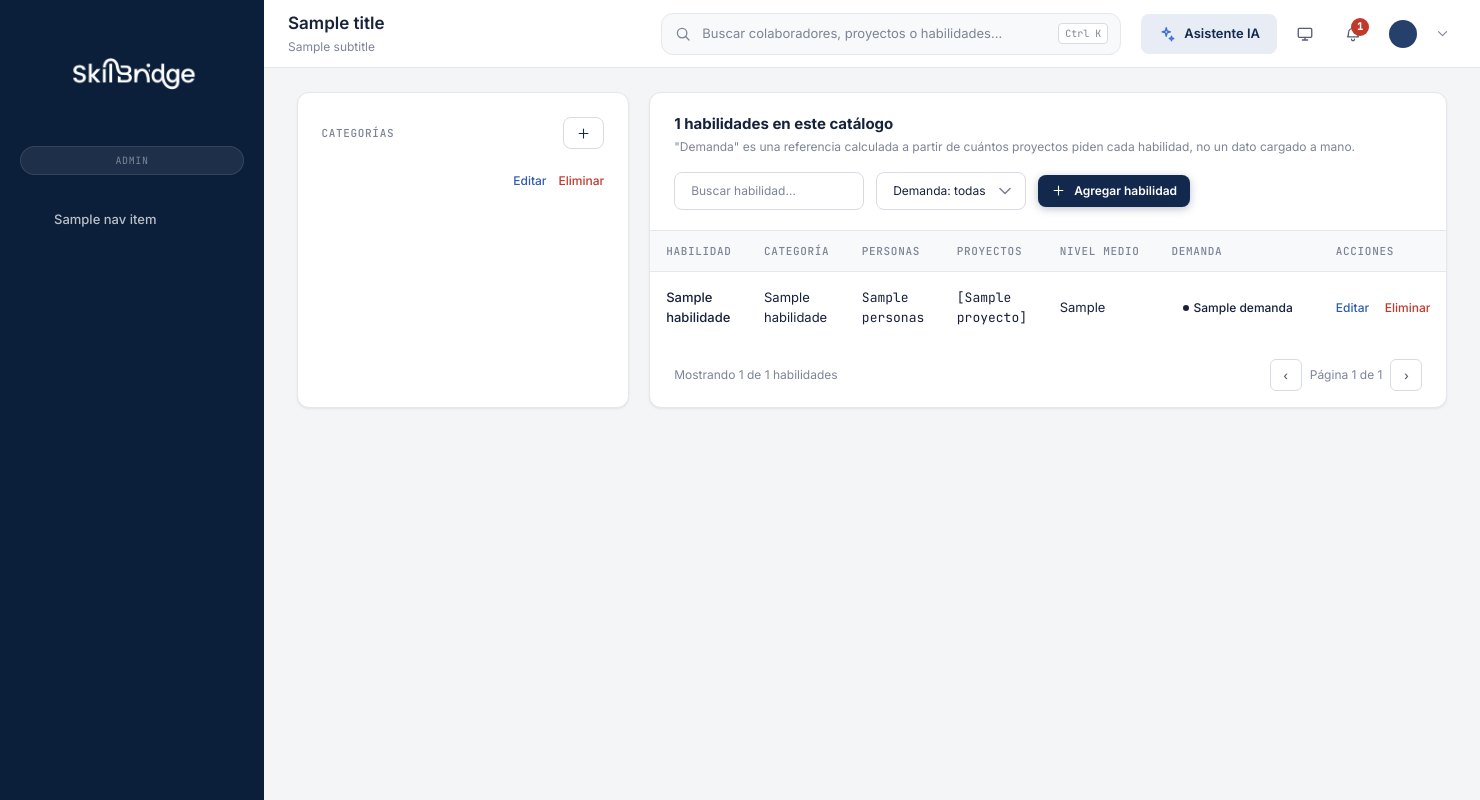
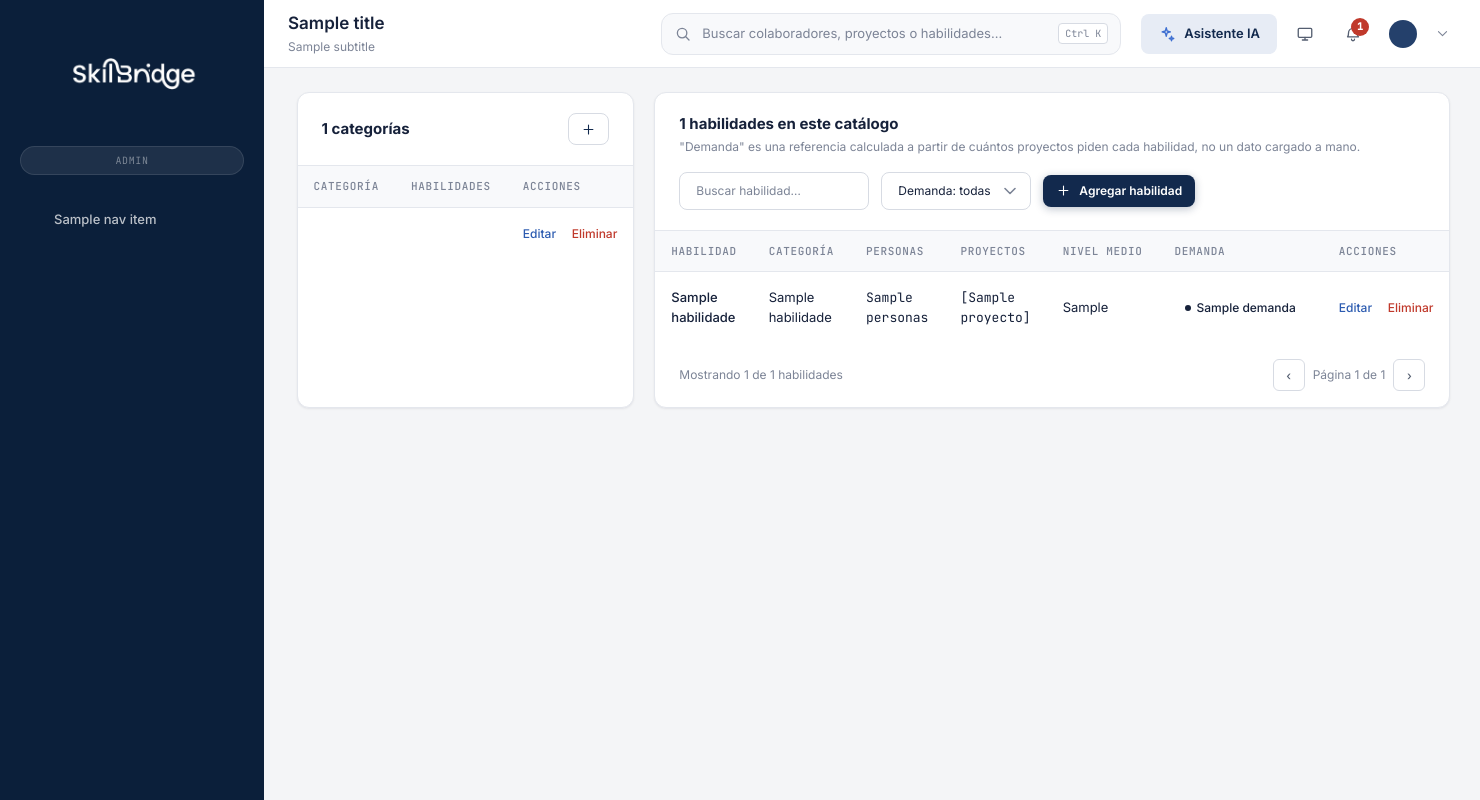
Before and after one commit to lucia-gil/SkillBridge-AI, a Spring app: template src/main/resources/templates/administrador/habilidades.html in a window 1480 px wide. Run offline with Thymeleaf, Linux system fonts and the light colour scheme; the template is opened without the code that fills it: most values are stand-ins (such as "Sample title", 1, 10 or a date in 2020); data that the repository does not hold is empty.

Commit message:
Unificar el panel de Categorías con el estilo de tabla del resto de la app
El panel de Categorías era una lista de filas sueltas (.info-row), sin
encabezado y con acciones menos alineadas, distinto del resto de las
tablas del sistema. Ahora usa la misma estructura (.data-table,
.table-toolbar, .cell-primary, .cell-actions) que la tabla de
habilidades de al lado y que el resto de vistas (usuarios, proyectos,
auditoría). Se anula el min-width de 720px de .data-table solo en esta
tabla (columna angosta del grid) para que no desborde.

Sin cambios de backend ni de comportamiento, solo de maquetado.

Co-Authored-By: Claude Sonnet 5 <noreply@anthropic.com>
Claude-Session: https://claude.ai/code/session_01ByKM9R8PZzZWGdsCdB6zBS

```diff
--- a/src/main/resources/templates/administrador/habilidades.html
+++ b/src/main/resources/templates/administrador/habilidades.html
@@ -18,26 +18,31 @@
     <main class="page-content" id="page-content">
 
       <div class="detail-grid" style="grid-template-columns: 1fr 2.4fr; align-items: stretch;">
-        <section class="card card-pad" style="height:100%;">
-          <div style="display:flex; align-items:center; justify-content:space-between; margin-bottom:var(--space-3);">
-            <p class="label-mono" style="margin:0;">Categorías</p>
+        <section class="card" style="height:100%;">
+          <div class="table-toolbar">
+            <div>
+              <strong th:text="${categorias.size()} + ' categorías'">0 categorías</strong>
+            </div>
             <button type="button" class="btn btn-secondary btn-sm" id="add-category-btn" title="Agregar categoría">
               <svg class="icon icon-sm"><use href="/img/icons.svg#icon-plus"></use></svg>
             </button>
           </div>
-          <div id="category-list">
-            <div class="info-row" th:each="c : ${categorias}" th:attr="data-id=${c.id()}">
-              <span class="info-row-label" th:text="${c.nombre()}">Categoría</span>
-              <span style="display:flex; align-items:center; gap:10px;">
-                <span class="info-row-value mono" th:text="${c.cantidad()}">0</span>
-                <span class="cell-actions">
-                  <button type="button" data-edit-category
-                          th:attr="data-id=${c.id()}, data-nombre=${c.nombre()}">Editar</button>
-                  <button type="button" class="danger" data-delete-category
-                          th:attr="data-id=${c.id()}, data-nombre=${c.nombre()}, data-cantidad=${c.cantidad()}">Eliminar</button>
-                </span>
-              </span>
-            </div>
+          <div class="table-scroll">
+            <table class="data-table" style="min-width:0;">
+              <thead><tr><th>Categoría</th><th>Habilidades</th><th>Acciones</th></tr></thead>
+              <tbody id="category-list">
+                <tr th:each="c : ${categorias}" th:attr="data-id=${c.id()}">
+                  <td class="cell-primary" th:text="${c.nombre()}">Categoría</td>
+                  <td class="mono" th:text="${c.cantidad()}">0</td>
+                  <td class="cell-actions">
+                    <button type="button" data-edit-category
+                            th:attr="data-id=${c.id()}, data-nombre=${c.nombre()}">Editar</button>
+                    <button type="button" class="danger" data-delete-category
+                            th:attr="data-id=${c.id()}, data-nombre=${c.nombre()}, data-cantidad=${c.cantidad()}">Eliminar</button>
+                  </td>
+                </tr>
+              </tbody>
+            </table>
           </div>
         </section>
 
```
